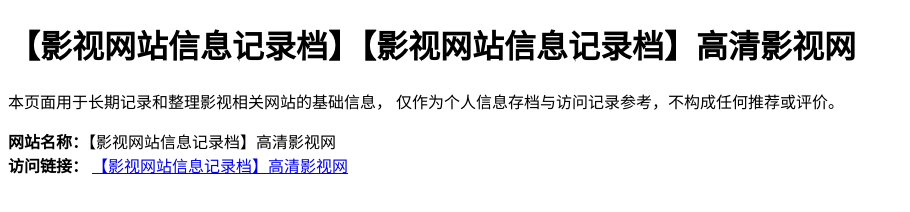
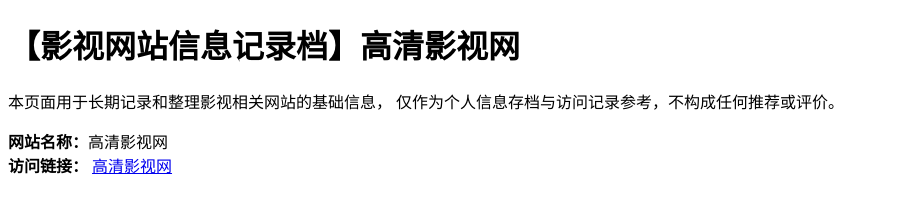
Before and after one commit to sarahuujuf/movie-seo-navigation-framework, a plain HTML site: page index.html in a window 1280 px wide. Shown: the whole page, without its empty margins (0-910 px from the left). Drawn offline with Linux system fonts and the light colour scheme.

Commit message:
Update index.html

```diff
--- a/index.html
+++ b/index.html
@@ -3,12 +3,12 @@
 <html lang="zh-CN">
 <head>
   <meta charset="UTF-8">
-  <title>【影视网站信息记录档】【影视网站信息记录档】高清影视网</title>
+  <title>【影视网站信息记录档】高清影视网</title>
   <meta name="description" content="用于记录和整理互联网上可访问的影视类网站信息，仅作信息存档参考。">
 </head>
 <body>
 
-<h1>【影视网站信息记录档】【影视网站信息记录档】高清影视网</h1>
+<h1>【影视网站信息记录档】高清影视网</h1>
 
 <p>
 本页面用于长期记录和整理影视相关网站的基础信息，
@@ -16,9 +16,9 @@
 </p>
 
 <p>
-<strong>网站名称：</strong>【影视网站信息记录档】高清影视网<br>
+<strong>网站名称：</strong>高清影视网<br>
 <strong>访问链接：</strong>
-<a href="https://www.qf3186.com/" target="_blank">【影视网站信息记录档】高清影视网</a>
+<a href="https://www.qf3186.com/" target="_blank">高清影视网</a>
 </p>
 
 </body>
```
